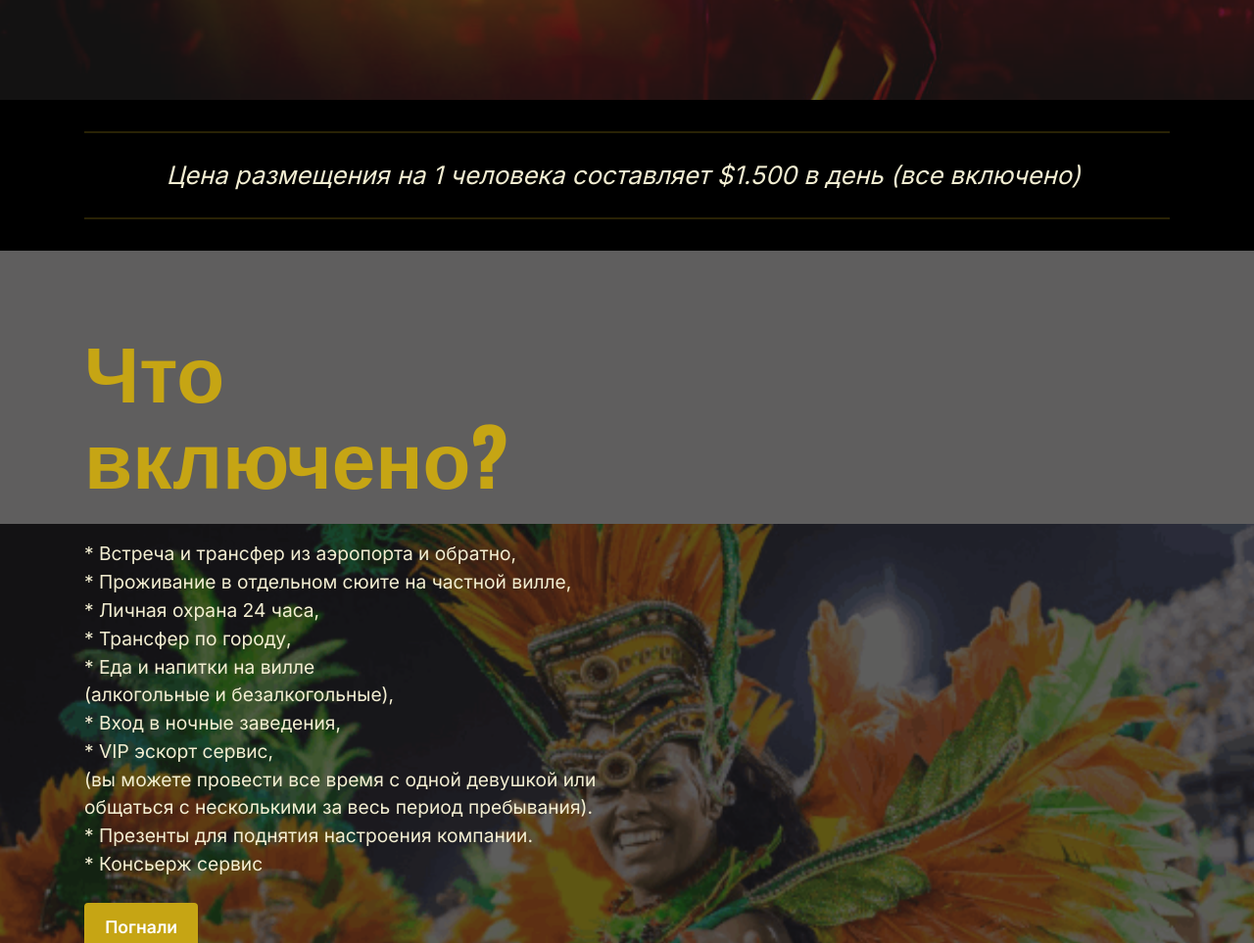
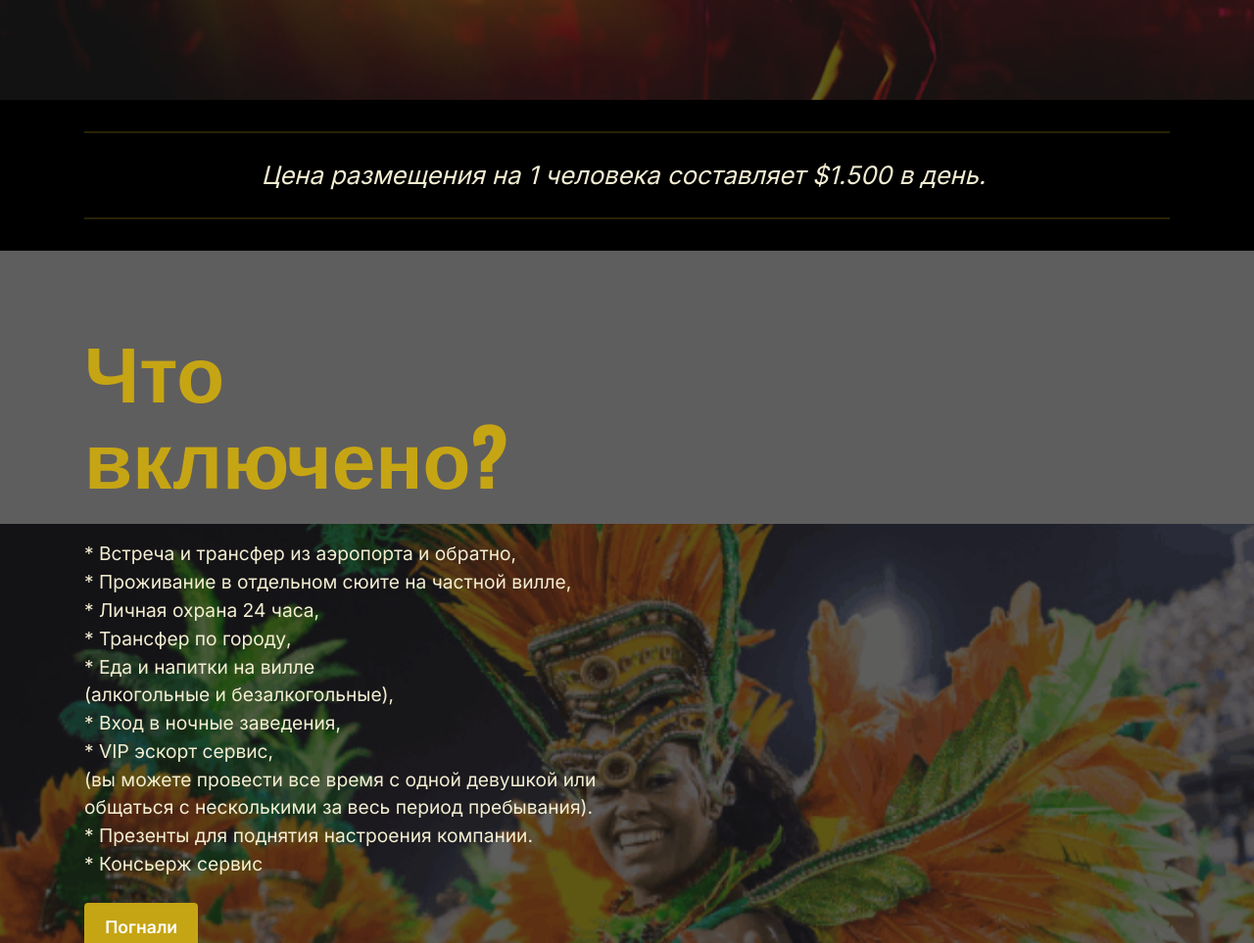
Before and after one commit to bachelorbr/home, a plain HTML site: page index.html in a window 1280 px wide. Shown: the part 3847-4810 px from the top of the page at 98% size. Drawn offline with nearby package versions, Linux system fonts and the light colour scheme; files whose address does not match are found by name.

Commit message:
Update index.html

```diff
--- a/index.html
+++ b/index.html
@@ -238,7 +238,7 @@
         <div class="row justify-content-center">
             <div class="col-md-12 col-lg-12">
                 <hr class="line">
-                <p class="mbr-text align-center mbr-fonts-style my-4 display-5"><em>Цена размещения на 1 человека составляет $1.500 в день (все включено)&nbsp;</em></p>
+                <p class="mbr-text align-center mbr-fonts-style my-4 display-5"><em>Цена размещения на 1 человека составляет $1.500 в день.&nbsp;</em></p>
                 <hr class="line">
             </div>
         </div>
```
